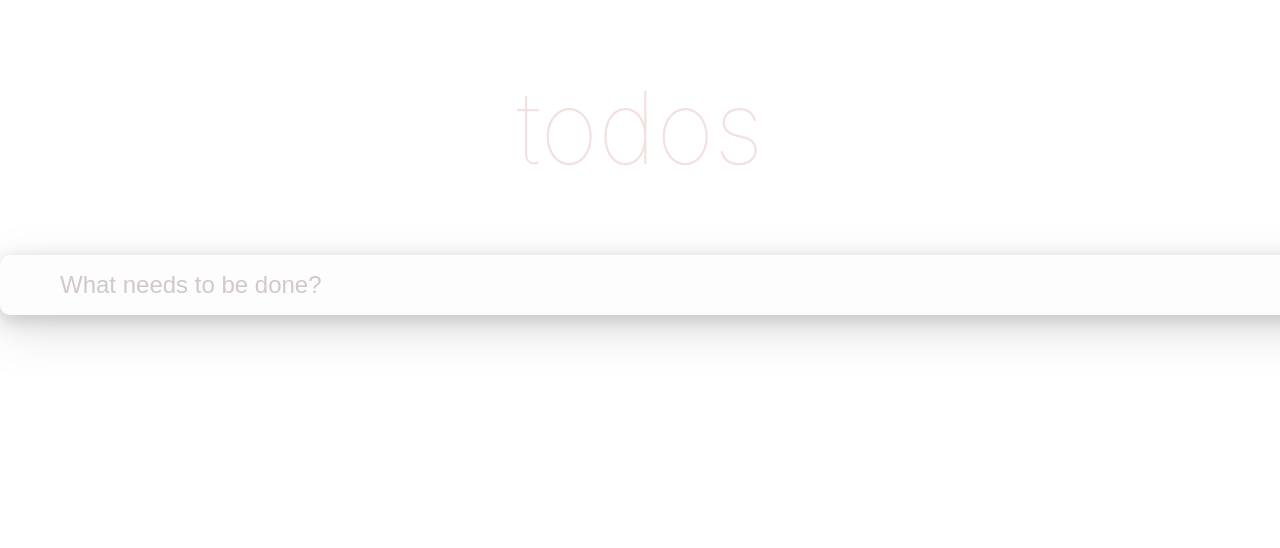
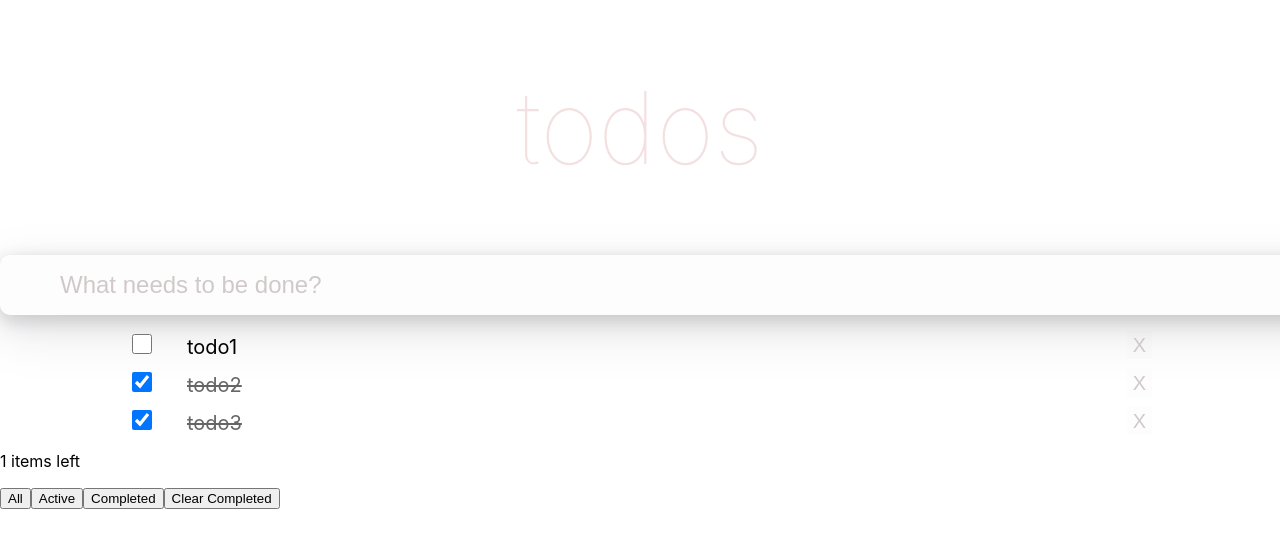
Before and after one commit to amaalok/todo_app, a React (Create React App) app: page / in a window 1280 px wide. Shown: the top 548 px of the page. Built offline with nearby package versions, Linux system fonts and the light colour scheme.

Commit message:
added toggleCompleted functionality

```diff
--- /dev/null
+++ b/src/component/Button/Button.tsx
@@ -0,0 +1,5 @@
+import React from "react";
+const Button = (props: any) => {
+  return <button>{props.type}</button>;
+};
+export default Button;
--- /dev/null
+++ b/src/component/TodoItem/TodoItem.module.css
@@ -0,0 +1,31 @@
+.items {
+  display: flex;
+  justify-content: space-between;
+  max-width: 80%;
+  margin: 10px auto;
+}
+.items-name label {
+  margin-left: 2rem;
+  font-size: 20px;
+  cursor: pointer;
+}
+.remove-task-button {
+  border: none;
+  background: rgba(0, 0, 0, 0.009);
+  font-size: 20px;
+  color: rgb(209, 201, 201);
+}
+.remove-task-button:hover {
+  font-size: 22px;
+  color: rgb(126, 122, 122);
+  cursor: pointer;
+}
+[type="checkbox"] {
+  width: 20px;
+  height: 20px;
+  background: rgba(0, 0, 0, 0.009);
+}
+input[type="checkbox"]#checkbox:checked + label {
+  text-decoration: line-through;
+  color: #666;
+}
--- a/src/component/TodoItem/TodoItem.tsx
+++ b/src/component/TodoItem/TodoItem.tsx
@@ -1,6 +1,7 @@
 import React from "react";
 import { useDispatch } from "react-redux";
-import { deleteTodo } from "../../redux/todoSlice";
+import { deleteTodo, updateTodoStatus } from "../../redux/todoSlice";
+import classes from "./TodoItem.module.css";
 
 const TodoItem = (props: any) => {
   const dispatch = useDispatch();
@@ -12,13 +13,27 @@ const TodoItem = (props: any) => {
       })
     );
   };
-
+  const handleCompleteClick = () => {
+    dispatch(
+      updateTodoStatus({
+        id: props.id,
+        completed: !props.status,
+      })
+    );
+  };
   return (
-    <li className="task-item">
-      <div>{props.title}</div>
-      <div>
+    <div className={classes.items}>
+      <div className={classes["items-name"]}>
+        <input
+          type="checkbox"
+          id={classes.checkbox}
+          onChange={handleCompleteClick}
+          checked={props.status ? true : false}
+        />
+        <label>{props.title}</label>
+      </div>
       <button
-          className="remove-task-button"
+        className={classes["remove-task-button"]}
         onClick={() => {
           removeTask();
         }}
@@ -26,7 +41,6 @@ const TodoItem = (props: any) => {
         X
       </button>
     </div>
-    </li>
   );
 };
 
--- a/src/component/TodoList/TodoList.tsx
+++ b/src/component/TodoList/TodoList.tsx
@@ -1,4 +1,5 @@
 import React from "react";
+import Button from "../Button/Button";
 import { useSelector } from "react-redux";
 import TodoItem from "../TodoItem/TodoItem";
 
@@ -6,13 +7,36 @@ const TodoList = () => {
   const todos = useSelector((state: any) => {
     return state.todo;
   });
-  console.log(todos);
+  const leftTodo = useSelector((state: any) => {
+    return state.todo.filter((todo: any) => todo.completed === false);
+  });
+  const completedTodo = useSelector((state: any) => {
+    return state.todo.filter((todo: any) => todo.completed === true);
+  });
+  let completedFlag = false;
+  if (completedTodo.length > 0) {
+    completedFlag = true;
+  }
   return (
-    <ul className="tasks-list">
+    <div className="tasks-list">
       {todos.map((todo: any) => (
-        <TodoItem id={todo.id} title={todo.name} completed={todo.status} />
+        <TodoItem
+          key={todo.id}
+          id={todo.id}
+          title={todo.name}
+          status={todo.completed}
+        />
       ))}
-    </ul>
+      {todos.length > 0 && (
+        <div>
+          <p>{`${leftTodo.length} items left`}</p>
+          <Button type="All" />
+          <Button type="Active" />
+          <Button type="Completed" />
+          {completedFlag && <Button type="Clear Completed" />}
+        </div>
+      )}
+    </div>
   );
 };
 
--- a/src/redux/todoSlice.tsx
+++ b/src/redux/todoSlice.tsx
@@ -1,19 +1,30 @@
 import { createSlice } from "@reduxjs/toolkit";
 export const todoSlice = createSlice({
   name: "todo",
-  initialState: [],
+  initialState: [
+    { id: 1, name: "todo1", completed: false },
+    { id: 2, name: "todo2", completed: true },
+    { id: 3, name: "todo3", completed: true },
+  ],
   reducers: {
     addTodo: (state: any, action: any) => {
       const newTodo = {
-        id: new Date(),
+        id: new Date().getTime(),
         name: action.payload.todo,
+        status: false,
       };
       state.push(newTodo);
     },
     deleteTodo: (state: any, action: any) => {
       return state.filter((item: any) => item.id !== action.payload.id);
     },
+    updateTodoStatus: (state: any, action: any) => {
+      const index = state.findIndex(
+        (todo: any) => todo.id === action.payload.id
+      );
+      state[index].completed = action.payload.completed;
+    },
   },
 });
-export const { addTodo, deleteTodo } = todoSlice.actions;
+export const { addTodo, deleteTodo, updateTodoStatus } = todoSlice.actions;
 export default todoSlice.reducer;
```
Also changed, not shown: src/component/Button/Button.module.css (added). Lines whose indentation alone changed are shown as unchanged.
